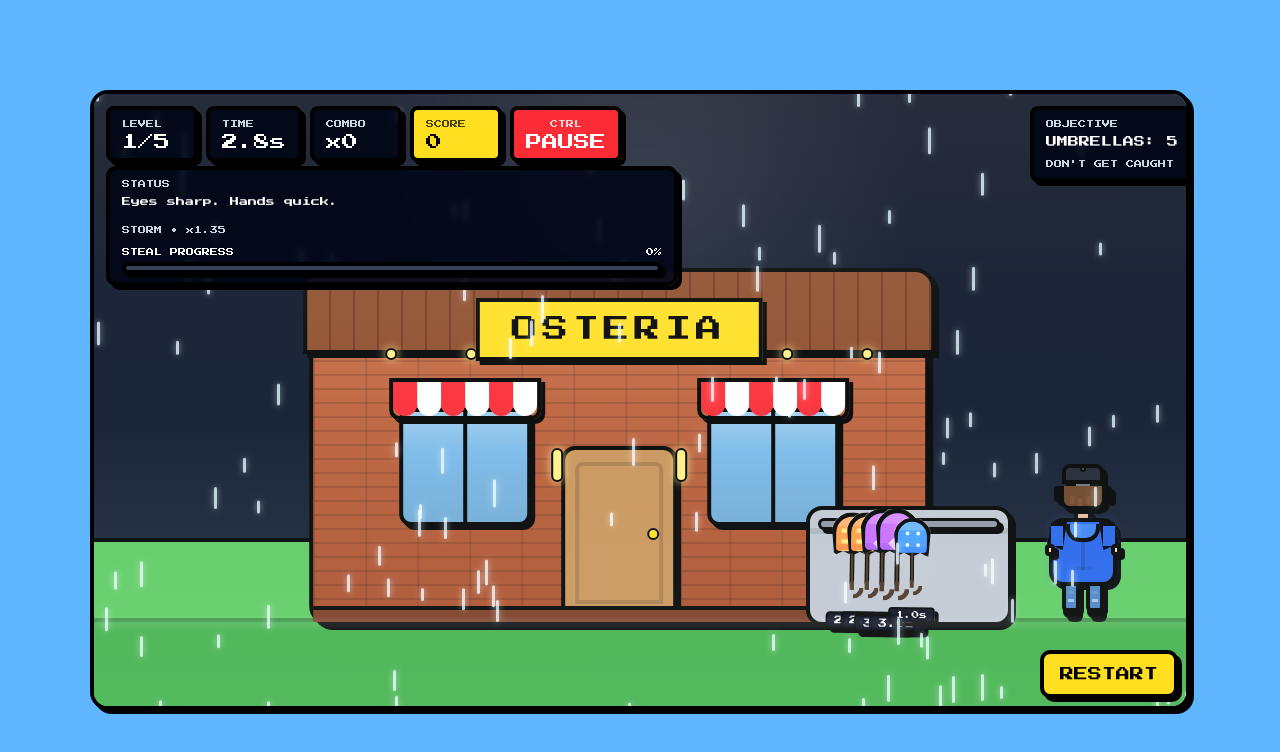
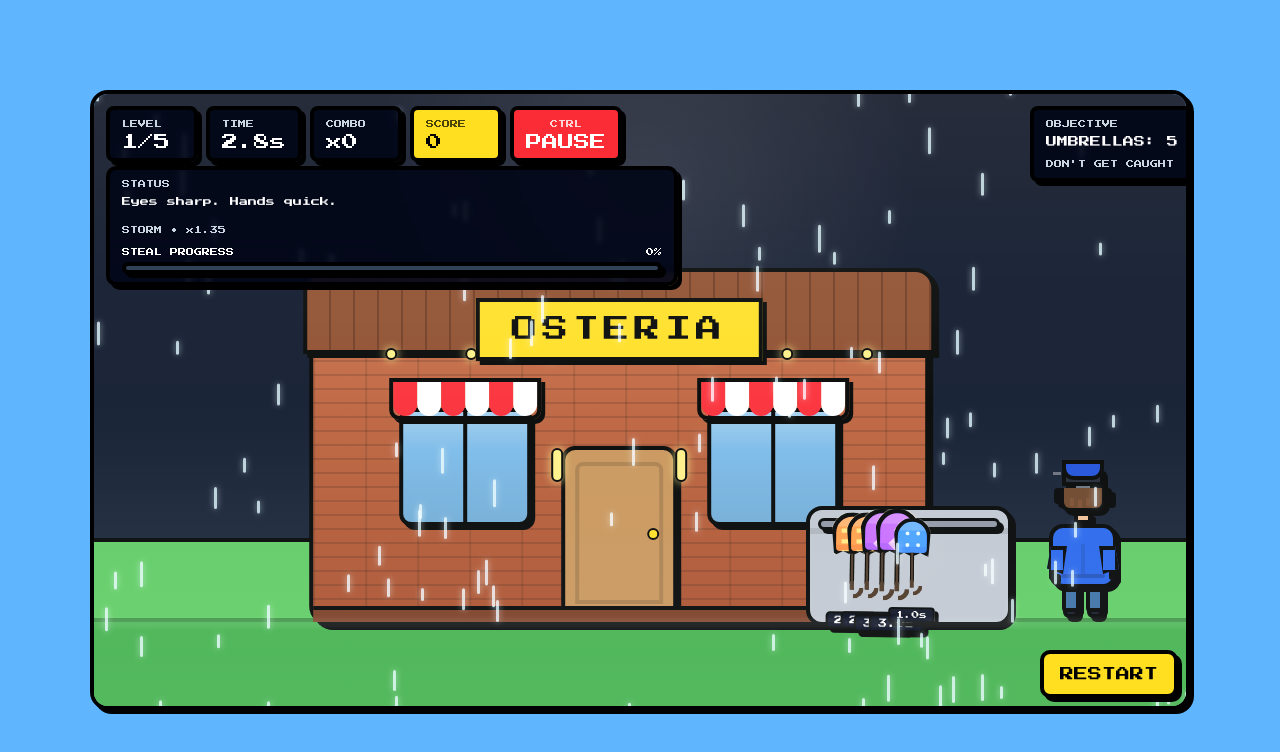
Before and after one commit to tomadinicamilla-png/ombrelli-heist-game, a React (Vite) app: page / in a window 1280 px wide. Both pictures are taken after a click on the button "START GAME". Shown: the top 752 px of the page. Built offline with nearby package versions, Linux system fonts and the light colour scheme; the HTML template or start-up script is replaced by a standard one.

Commit message:
newbodyplayer

```diff
--- a/src/OmbrelliHeistGame.tsx
+++ b/src/OmbrelliHeistGame.tsx
@@ -888,68 +888,66 @@ function PlayerBack({
             />
           </div>
 
-          {/* HOODIE */}
-          <div
-            className="-mt-1 relative w-[68px] h-[68px] rounded-[14px] border-4 border-black bg-[#2563eb]"
-            style={{ boxShadow: "0 0 10px rgba(59,130,246,.18), 4px 4px 0 #000" }}
-          >
-            {/* hood */}
-           <div className="absolute left-1/2 -translate-x-1/2 top-[2px] w-[34px] h-[18px] border-4 border-black border-t-0 bg-[#3b82f6] rounded-b-[14px]" />
-
-            {/* central seam */}
-           <div className="absolute left-1/2 -translate-x-1/2 top-[18px] bottom-[12px] w-[4px] bg-black/15" />
-
-            {/* pocket shadow */}
-            <div className="absolute left-1/2 -translate-x-1/2 bottom-[12px] w-[20px] h-[3px] bg-black/8 rounded-full" />
-          </div>
-
-         {/* SLEEVES + HANDS */}
+          {/* HOOD */}
+<div className="absolute left-1/2 -translate-x-1/2 top-[-6px] w-[42px] h-[20px] border-4 border-black bg-[#1d4ed8] rounded-b-[12px]" />
+
+          {/* HOODIE BODY */}
 <div
-  className="absolute left-[-2px] top-[58px] w-[20px] h-[28px] border-4 border-black bg-[#2563eb]"
+  className="relative w-[68px] h-[64px] border-4 border-black bg-[#2563eb]"
   style={{
     ...pxShadow(),
-    clipPath: "polygon(22% 0%, 100% 0%, 78% 100%, 0% 78%)",
+    borderRadius: "14px",
   }}
-/>
-<div
-  className="absolute right-[-2px] top-[58px] w-[20px] h-[28px] border-4 border-black bg-[#2563eb]"
-  style={{
-    ...pxShadow(),
-    clipPath: "polygon(0% 0%, 78% 0%, 100% 78%, 22% 100%)",
-  }}
-/>
-
-<div
-  className="absolute left-[-4px] top-[80px] w-[10px] h-[12px] border-4 border-black bg-[#ffd8ad] rounded-[4px]"
-  style={pxShadow()}
-/>
-<div
-  className="absolute right-[-4px] top-[80px] w-[10px] h-[12px] border-4 border-black bg-[#ffd8ad] rounded-[4px]"
-  style={pxShadow()}
-/>
+>
+  {/* bottom hem */}
+  <div className="absolute inset-x-[8px] bottom-[6px] h-[4px] bg-black/20 rounded-full" />
+
+  {/* central fold */}
+  <div className="absolute left-1/2 -translate-x-1/2 top-[16px] bottom-[10px] w-[4px] bg-black/10" />
+
+  {/* sleeves (triangular) */}
+  <div
+    className="absolute left-[-6px] top-[18px] w-[20px] h-[28px] border-4 border-black bg-[#2563eb]"
+    style={{
+      ...pxShadow(),
+      clipPath: "polygon(20% 0%, 100% 0%, 80% 100%, 0% 80%)",
+    }}
+  />
+  <div
+    className="absolute right-[-6px] top-[18px] w-[20px] h-[28px] border-4 border-black bg-[#2563eb]"
+    style={{
+      ...pxShadow(),
+      clipPath: "polygon(0% 0%, 80% 0%, 100% 80%, 20% 100%)",
+    }}
+  />
+
+  {/* hands */}
+  <div
+    className="absolute left-[-4px] bottom-[4px] w-[8px] h-[10px] bg-[#ffd8ad] border-4 border-black rounded-[3px]"
+    style={pxShadow()}
+  />
+  <div
+    className="absolute right-[-4px] bottom-[4px] w-[8px] h-[10px] bg-[#ffd8ad] border-4 border-black rounded-[3px]"
+    style={pxShadow()}
+  />
+</div>
 
           {/* JEANS */}
-          <div className="-mt-1 flex gap-[6px]">
-            <motion.div
-              className="relative w-[18px] h-[30px] rounded-b-[5px] border-4 border-black bg-[#4b83c3]"
-              style={pxShadow()}
-              animate={stealing ? { y: [0, -1, 1, 0] } : { y: 0 }}
-              transition={stealing ? { repeat: Infinity, duration: 0.22 } : { duration: 0.2 }}
-            >
-              <div className="absolute inset-x-[2px] top-[5px] h-[3px] bg-white/15 rounded-full" />
-              <div className="absolute inset-x-[2px] bottom-[6px] h-[3px] bg-[#9fc4ee]" />
-            </motion.div>
-
-            <motion.div
-              className="relative w-[18px] h-[30px] rounded-b-[5px] border-4 border-black bg-[#4b83c3]"
-              style={pxShadow()}
-              animate={stealing ? { y: [1, 0, -1, 0] } : { y: 0 }}
-              transition={stealing ? { repeat: Infinity, duration: 0.22 } : { duration: 0.2 }}
-            >
-              <div className="absolute inset-x-[2px] top-[5px] h-[3px] bg-white/15 rounded-full" />
-              <div className="absolute inset-x-[2px] bottom-[6px] h-[3px] bg-[#9fc4ee]" />
-            </motion.div>
-          </div>
+<div className="-mt-1 flex gap-[6px]">
+  <div
+    className="w-[18px] h-[28px] border-4 border-black bg-[#3b6ea5] rounded-b-[4px]"
+    style={pxShadow()}
+  >
+    <div className="absolute w-[8px] h-[3px] bg-white/20 top-[6px] left-[4px]" />
+  </div>
+
+  <div
+    className="w-[18px] h-[28px] border-4 border-black bg-[#3b6ea5] rounded-b-[4px]"
+    style={pxShadow()}
+  >
+    <div className="absolute w-[8px] h-[3px] bg-white/20 top-[6px] left-[4px]" />
+  </div>
+</div>
 
           {/* SHOES */}
           <div className="-mt-1 flex gap-[8px]">
```
